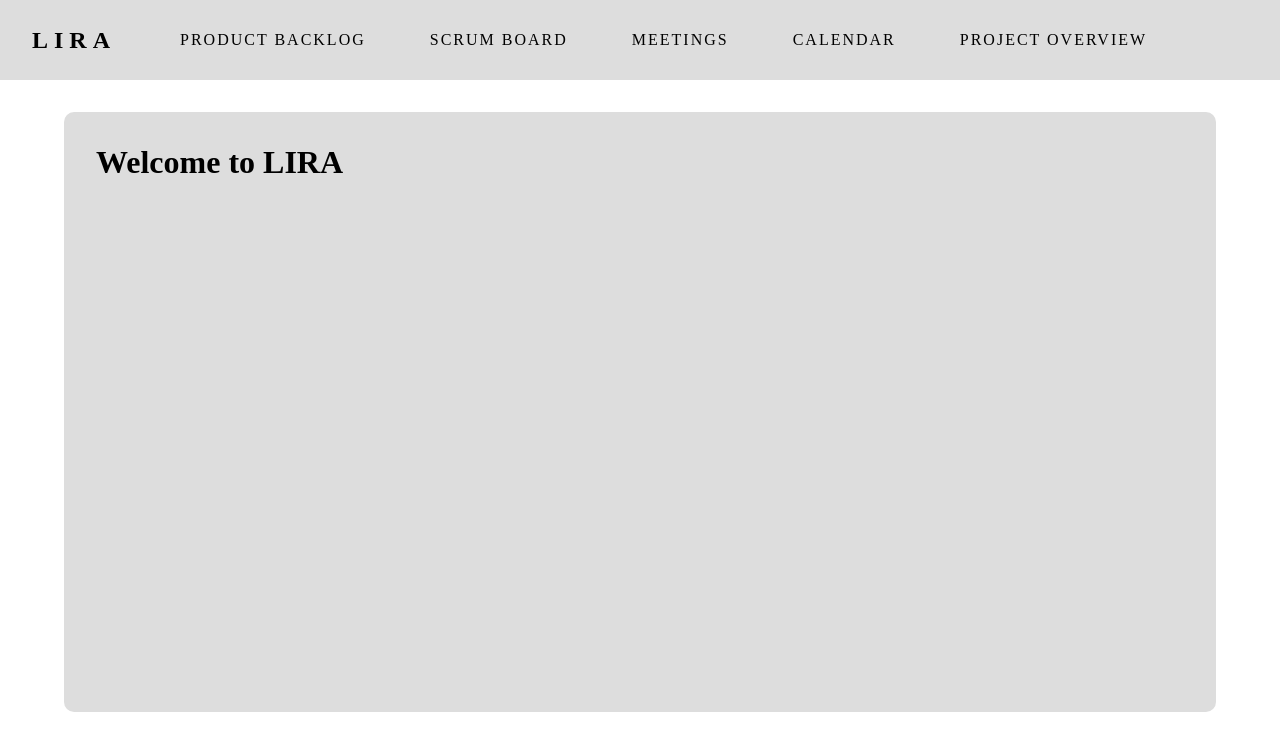
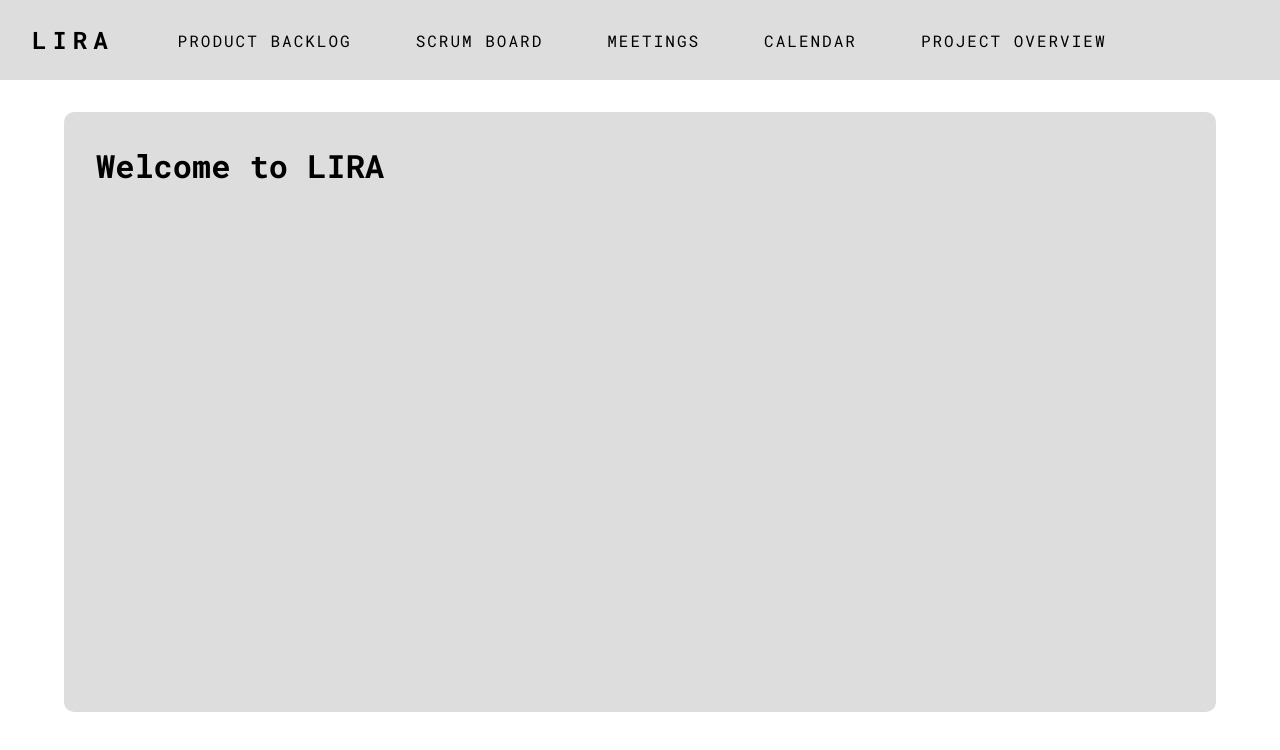
Before and after one commit to nefarious-onion/Scrum-Team-Management-App, a React (Create React App) app in the folder frontend/: page / in a window 1280 px wide. Shown: the top 750 px of the page. Built offline with nearby package versions, Linux system fonts and the light colour scheme.

Commit message:
add font-family for body

```diff
--- a/frontend/src/index.css
+++ b/frontend/src/index.css
@@ -1,4 +1,4 @@
-@import url('https://fonts.googleapis.com/css2?family=Roboto+Mono&display=swap');
+@import url('https://fonts.googleapis.com/css2?family=Roboto+Mono:wght@400;500;700&display=swap');
 * {
   padding: 0;
   margin: 0;
@@ -7,3 +7,7 @@
   -webkit-font-smoothing: antialiased;
   -moz-osx-font-smoothing: grayscale;
 }
+
+body {
+  font-family: 'Roboto Mono', monospace;
+}
```
